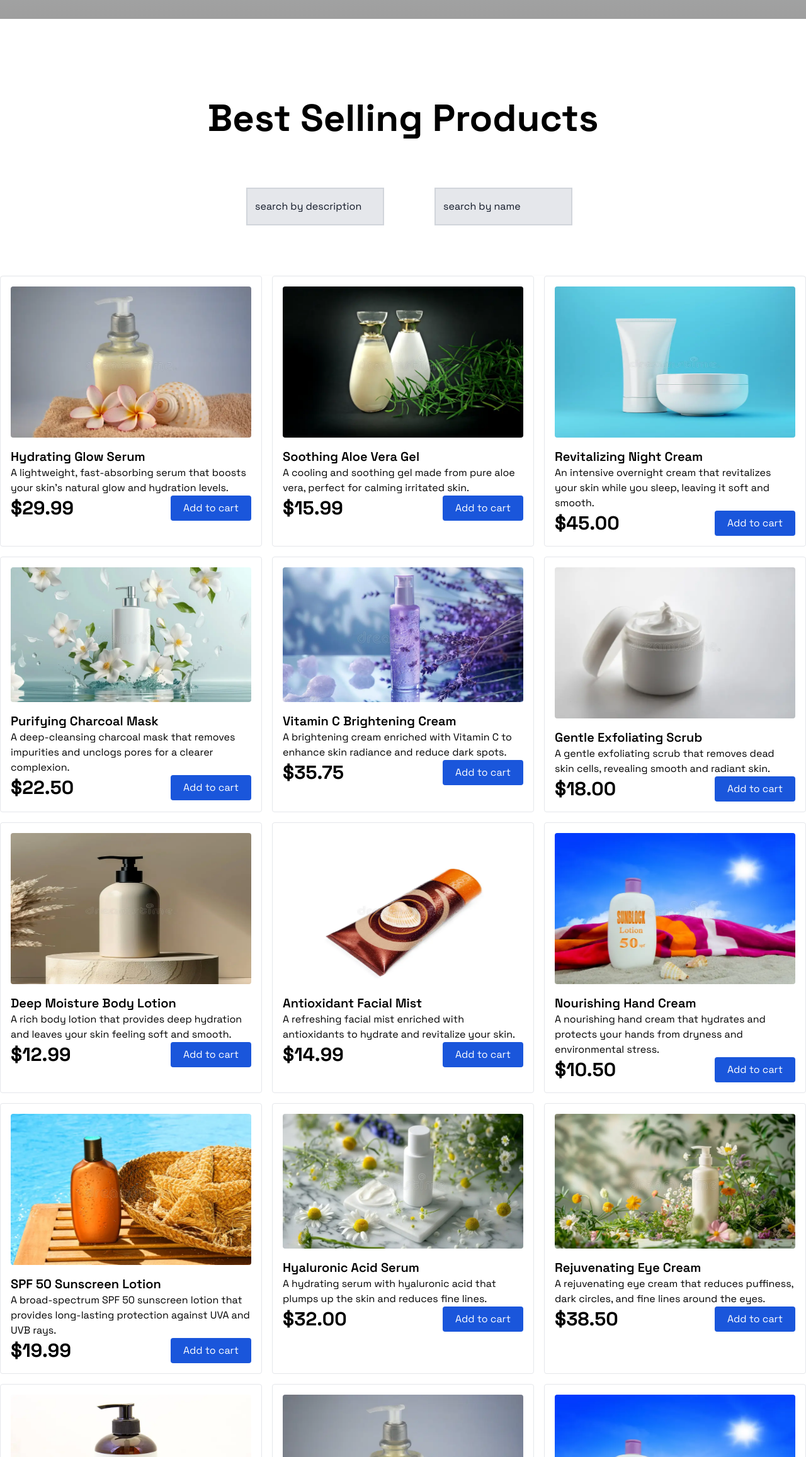
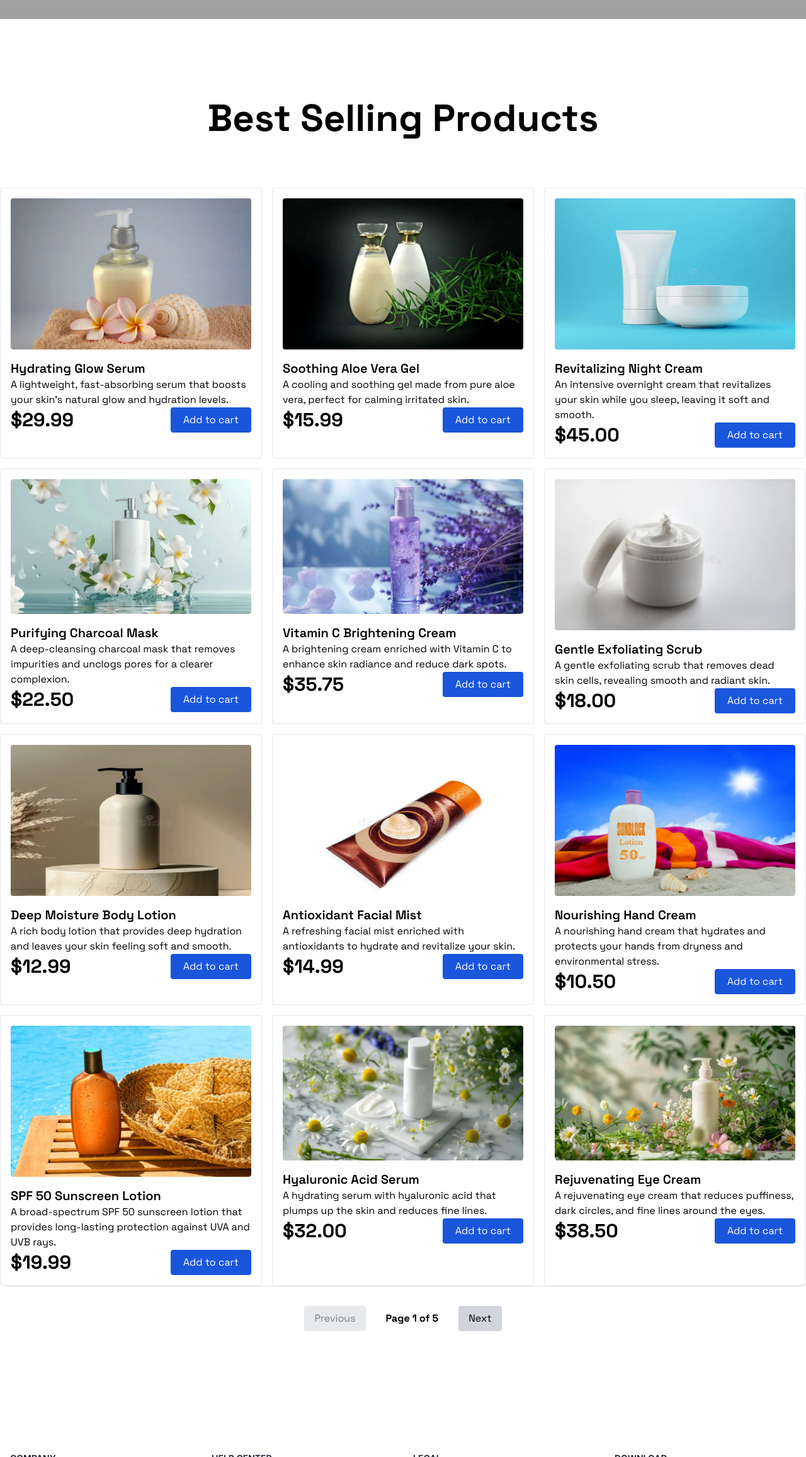
Before and after one commit to patrickiyiakimo/shopverse, a Next.js app: page / in a window 1280 px wide. Shown: the part 770-3084 px from the top of the page at 63% size. Built offline with nearby package versions, Linux system fonts and the light colour scheme; grey boxes are pictures that could not be loaded; a web font is replaced by a local one.

Commit message:
added pagination

```diff
--- a/components/BestSellingProducts.tsx
+++ b/components/BestSellingProducts.tsx
@@ -1,4 +1,4 @@
-"use client"
+"use client";
 
 import Link from "next/link";
 import React, { useEffect, useState } from "react";
@@ -37,8 +37,8 @@ const fetchProducts = async (): Promise<Product[]> => {
 const BestSellingProducts: React.FC = () => {
   const [products, setProducts] = useState<Product[]>([]);
   const [cart, setCart] = useState<CartItem[]>([]);
-  const [showToast, setShowToast] = useState(false);
- const [addedToCart, setAddedToCart] = useState<Set<number>>(new Set());
+  const [currentPage, setCurrentPage] = useState(1);
+  const productsPerPage = 12;
 
   useEffect(() => {
     const getProducts = async () => {
@@ -53,24 +53,12 @@ const BestSellingProducts: React.FC = () => {
     setCart(storedCart);
   }, []);
 
-  const totalPrice = cart.reduce(
-    (total, item) => total + item.price * item.quantity,
-    0,
-  );
-
   const handleCartClick = (product: Product) => {
     const existingCartItem = cart.find((item) => item.id === product.id);
-    // setIsAdded(false)
     if (existingCartItem) {
       toast.info(`${product.name} is already in the cart`, {
         position: "top-right",
         autoClose: 5000,
-        hideProgressBar: false,
-        closeOnClick: true,
-        pauseOnHover: true,
-        draggable: true,
-        progress: undefined,
-        theme: "light",
       });
     } else {
       const newCartItem: CartItem = {
@@ -86,67 +74,28 @@ const BestSellingProducts: React.FC = () => {
       toast.success(`${product.name} added to cart`, {
         position: "top-right",
         autoClose: 5000,
-        hideProgressBar: false,
-        closeOnClick: true,
-        pauseOnHover: true,
-        draggable: true,
-        progress: undefined,
-        theme: "light",
       });
     }
   };
 
+  // Calculate the products to display for the current page
+  const startIndex = (currentPage - 1) * productsPerPage;
+  const currentProducts = products.slice(
+    startIndex,
+    startIndex + productsPerPage,
+  );
+
+  // Calculate the total number of pages
+  const totalPages = Math.ceil(products.length / productsPerPage);
+
   return (
-    <div className="pt-20 font-mont lg:pt-32">
-      {showToast && (
-        <div
-          className="mb-4 flex w-full max-w-xs items-center rounded-lg bg-white p-4 text-gray-500 shadow dark:bg-gray-800 dark:text-gray-400"
-          role="alert"
-        >
-          <div className="inline-flex h-8 w-8 flex-shrink-0 items-center justify-center rounded-lg bg-green-100 text-green-500 dark:bg-green-800 dark:text-green-200">
-            <svg
-              className="h-5 w-5"
-              xmlns="http://www.w3.org/2000/svg"
-              fill="currentColor"
-              viewBox="0 0 20 20"
-            >
-              <path d="M10 .5a9.5 9.5 0 1 0 9.5 9.5A9.51 9.51 0 0 0 10 .5Zm3.707 8.207-4 4a1 1 0 0 1-1.414 0l-2-2a1 1 0 0 1 1.414-1.414L9 10.586l3.293-3.293a1 1 0 0 1 1.414 1.414Z" />
-            </svg>
-          </div>
-          <div className="ml-3 text-sm font-normal">Item added to cart.</div>
-          <button
-            type="button"
-            onClick={() => setShowToast(false)}
-            className="ml-auto rounded-lg bg-white p-1.5 text-gray-400 hover:bg-gray-100"
-          >
-            <svg className="h-3 w-3" viewBox="0 0 14 14">
-              <path
-                stroke="currentColor"
-                strokeWidth="2"
-                strokeLinecap="round"
-                d="M1 1l6 6m0 0l6 6M7 7l6-6m-6 6l-6 -6"
-              />
-            </svg>
-          </button>
-        </div>
-      )}
+    <div className="pt-20 pb-40 font-mont lg:pt-32 ">
       <h1 className="pb-20 text-center text-2xl font-bold md:text-4xl lg:text-6xl">
         Best Selling Products
       </h1>
-      <section className="mb-20 ml-20 items-center justify-center sm:ml-24 md:ml-40 lg:ml-5 lg:flex">
-        <input
-          type="text"
-          placeholder="search by description"
-          className="mb-4 mr-5 border-2 border-gray-300 bg-gray-200 py-4 placeholder:text-gray-900 md:mb-0 md:mr-20"
-        />
-        <input
-          type="text"
-          placeholder="search by name"
-          className="border-2 border-gray-300 bg-gray-200 py-4 placeholder:text-gray-900"
-        />
-      </section>
-      <div className="grid w-full grid-cols-1 gap-4 rounded-lg  border-gray-200 bg-white shadow dark:bg-gray-900 md:grid-cols-2 lg:grid-cols-3">
-        {products.map((product) => (
+
+      <div className="grid w-full grid-cols-1 gap-4 rounded-lg border-gray-200 bg-white shadow dark:bg-gray-900 md:grid-cols-2 lg:grid-cols-3">
+        {currentProducts.map((product) => (
           <div
             key={product.id}
             className="rounded border p-4 dark:border-gray-600"
@@ -162,24 +111,37 @@ const BestSellingProducts: React.FC = () => {
               <span className="text-3xl font-bold">
                 ${product.price.toFixed(2)}
               </span>
-              {addedToCart.has(product.id) ? (
-                <button
-                  disabled
-                  className="cursor-not-allowed rounded bg-gray-400 px-5 py-2 text-white"
-                >
-                  Added to cart
-                </button>
-              ) : (
               <button
                 onClick={() => handleCartClick(product)}
                 className="rounded bg-blue-700 px-5 py-2 text-white transition hover:bg-blue-800"
               >
                 Add to cart
               </button>
-              )}
             </div>
           </div>
         ))}
+      </div>
+
+      <div className="mt-8 flex justify-center space-x-4">
+        <button
+          onClick={() => setCurrentPage((prev) => Math.max(prev - 1, 1))}
+          disabled={currentPage === 1}
+          className={`rounded bg-gray-300 px-4 py-2 text-black hover:bg-gray-400 disabled:cursor-not-allowed disabled:opacity-50`}
+        >
+          Previous
+        </button>
+        <span className="flex items-center px-4 py-2 font-bold">
+          Page {currentPage} of {totalPages}
+        </span>
+        <button
+          onClick={() =>
+            setCurrentPage((prev) => Math.min(prev + 1, totalPages))
+          }
+          disabled={currentPage === totalPages}
+          className={`rounded bg-gray-300 px-4 py-2 text-black hover:bg-gray-400 disabled:cursor-not-allowed disabled:opacity-50`}
+        >
+          Next
+        </button>
       </div>
     </div>
   );
```
Lines whose indentation alone changed are shown as unchanged.
